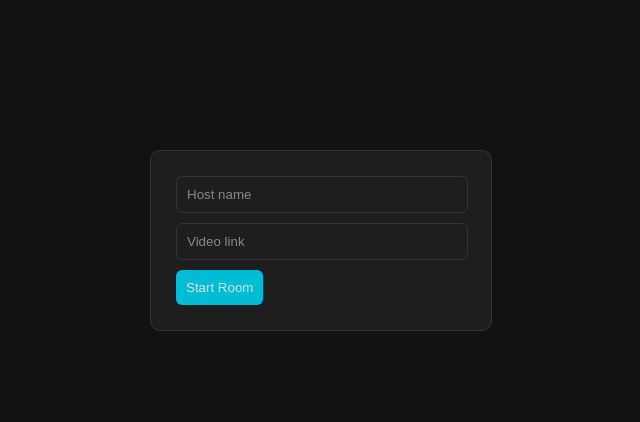
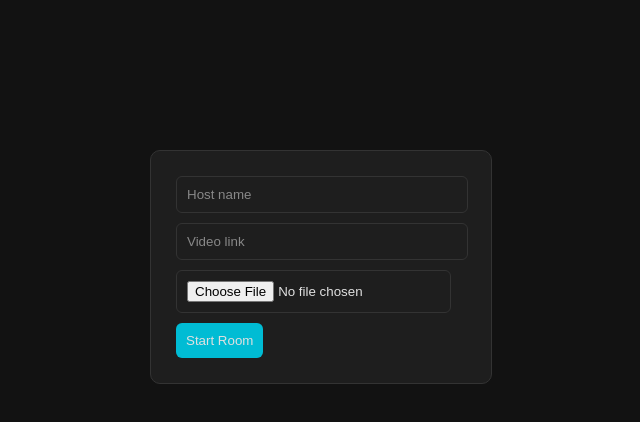
Before and after one commit to asamaree/bahambin, a website: page public/index.html in a window 1280 px wide. Shown: the whole page, without its empty margins (319-959 px from the left). Drawn offline with Linux system fonts and the light colour scheme.

Commit message:
Update index.html

```diff
--- a/public/index.html
+++ b/public/index.html
@@ -8,9 +8,10 @@
 </head>
 <body>
     <div class="center-box">
-        <form action="/create" method="GET">
+        <form action="/upload-and-create" method="POST" enctype="multipart/form-data">
             <input type="text" name="username" placeholder="Host name" required><br>
             <input type="text" name="video" placeholder="Video link" required><br>
+            <input type="file" name="srtSubtitle" accept=".srt" title="Upload SRT Subtitle (Optional)"><br>
             <button type="submit">Start Room</button>
         </form>
     </div>
```
